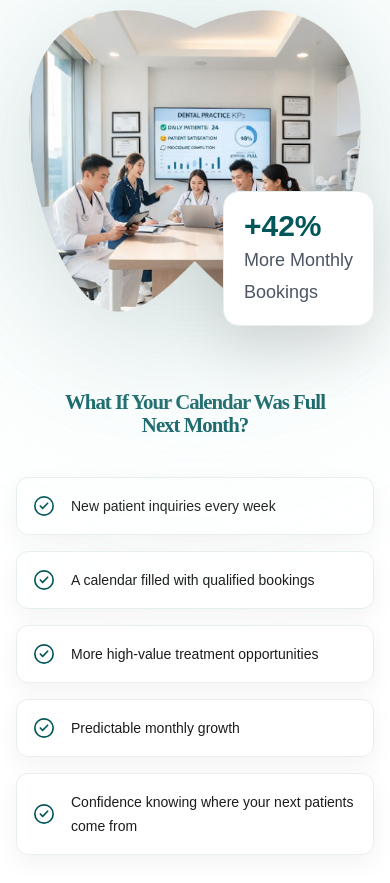
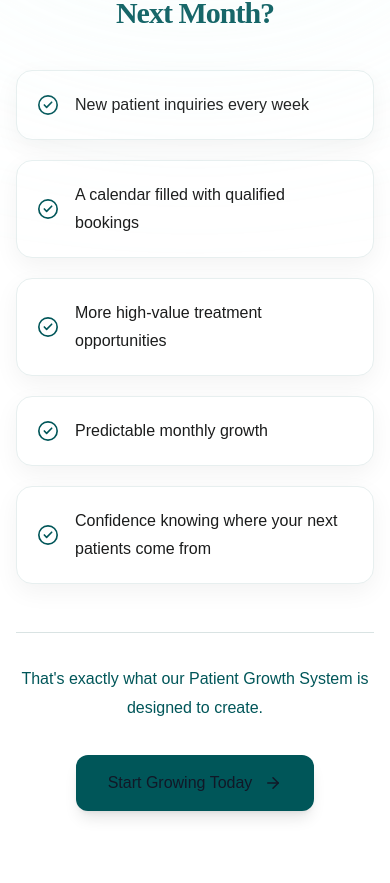
Before and after one commit to pranitha1404/dentalflow, a Next.js app: page / in a window 390 px wide. Shown: the part 4741-5624 px from the top of the page. Built offline with nearby package versions, Linux system fonts and the light colour scheme.

Commit message:
Fix mobile typography and responsive headings

```diff
--- a/app/globals.css
+++ b/app/globals.css
@@ -50,7 +50,6 @@ body {
   width: 100%;
   min-width: 320px;
   overflow-x: hidden;
-
   -webkit-font-smoothing: antialiased;
   -moz-osx-font-smoothing: grayscale;
   text-rendering: optimizeLegibility;
@@ -229,50 +228,47 @@ button {
   }
 
   body {
-    font-size: 18px;
+    font-size: 16px;
     line-height: 1.7;
   }
 
   h1 {
-    font-size: 42px !important;
+    font-size: 16px !important;
     line-height: 1.15 !important;
   }
 
   h2 {
-    font-size: 38px !important;
+    font-size: 30px !important;
     line-height: 1.15 !important;
   }
 
   h3 {
-    font-size: 30px !important;
+    font-size: 16px !important;
     line-height: 1.2 !important;
   }
 
   h4 {
-    font-size: 24px !important;
+    font-size: 20px !important;
+    line-height: 1.25 !important;
   }
 
   h5 {
-    font-size: 20px !important;
+    font-size: 18px !important;
   }
 
   h6 {
-    font-size: 18px !important;
+    font-size: 16px !important;
   }
 
-  p {
-    font-size: 18px !important;
-    line-height: 1.8 !important;
-  }
-
+  p,
   li {
-    font-size: 18px !important;
+    font-size: 16px !important;
     line-height: 1.8 !important;
   }
 
   button,
   a {
-    font-size: 18px !important;
+    font-size: 16px !important;
   }
 
   img {
--- a/app/layout.tsx
+++ b/app/layout.tsx
@@ -26,16 +26,16 @@ export default function RootLayout({
   return (
     <html
       lang="en"
-      className={`${geistSans.variable} ${geistMono.variable} h-full antialiased`}
+      className={`${geistSans.variable} ${geistMono.variable}`}
+      suppressHydrationWarning
     >
       <body
         className="
-          min-h-full
-          flex
-          flex-col
+          min-h-screen
           overflow-x-hidden
           bg-white
           text-[#111827]
+          antialiased
         "
       >
         {children}
--- a/components/CalendarSection.tsx
+++ b/components/CalendarSection.tsx
@@ -21,21 +21,22 @@ export default function CalendarSection() {
       "
     >
       <div className="max-w-[1240px] mx-auto px-4 sm:px-6 lg:px-8">
-        <div className="grid grid-cols-1 lg:grid-cols-[48%_52%] items-center gap-12 lg:gap-16">
+
+        <div className="grid grid-cols-1 lg:grid-cols-[50%_50%] items-center gap-12 lg:gap-20">
 
           {/* IMAGE SIDE */}
           <div className="order-1 flex justify-center lg:justify-start">
 
             <div className="relative">
 
-              {/* Glow follows image */}
+              {/* Glow */}
               <div
                 className="
                   absolute
                   inset-0
                   bg-[#DDF7F4]
                   rounded-full
-                  blur-[120px]
+                  blur-[140px]
                   opacity-70
                   scale-110
                 "
@@ -50,7 +51,7 @@ export default function CalendarSection() {
                   relative
                   z-10
                   w-full
-                  max-w-[280px]
+                  max-w-[320px]
                   sm:max-w-[420px]
                   md:max-w-[520px]
                   lg:max-w-[620px]
@@ -63,28 +64,27 @@ export default function CalendarSection() {
                 "
               />
 
-              {/* Floating Stat Card */}
+              {/* Floating Card */}
               <div
                 className="
                   absolute
                   z-20
-                  bottom-4
-                  right-0
-                  sm:right-4
+                  bottom-10
+                  right-6
                   bg-white
-                  rounded-2xl
+                  rounded-3xl
                   border
                   border-[#E7EFEF]
-                  shadow-[0_20px_60px_rgba(0,0,0,0.12)]
-                  px-5
-                  py-4
+                  shadow-[0_25px_60px_rgba(0,0,0,0.12)]
+                  px-6
+                  py-5
                 "
               >
-                <h3 className="text-[#005659] text-[28px] font-bold">
+                <h3 className="text-[#005659] text-[40px] font-bold leading-none">
                   +42%
                 </h3>
 
-                <p className="text-[13px] text-[#4B5563] leading-5">
+                <p className="text-[14px] text-[#4B5563] leading-6 mt-2">
                   More Monthly
                   <br />
                   Bookings
@@ -98,37 +98,34 @@ export default function CalendarSection() {
           {/* CONTENT SIDE */}
           <div className="order-2 text-center lg:text-left w-full">
 
-            {/* Heading */}
+            {/* HEADING */}
             <h2
-              className="text-[#005659] mb-8"
+              className="
+                text-[#005659]
+                mb-10
+                text-[32px]
+                sm:text-[42px]
+                md:text-[54px]
+                lg:text-[62px]
+              "
               style={{
                 fontFamily: "Namdhinggo",
                 fontWeight: 600,
-                lineHeight: "1.1",
+                lineHeight: "1.05",
                 letterSpacing: "-1px",
               }}
             >
-              <span
-                className="block whitespace-nowrap"
-                style={{
-                  fontSize: "clamp(1.3rem,4vw,3.875rem)",
-                }}
-              >
+              <span className="block">
                 What If Your Calendar Was Full
               </span>
 
-              <span
-                className="block"
-                style={{
-                  fontSize: "clamp(1.3rem,4vw,3.875rem)",
-                }}
-              >
+              <span className="block">
                 Next Month?
               </span>
             </h2>
 
-            {/* Checklist */}
-            <div className="space-y-4 mt-10 mb-10 max-w-[560px] mx-auto lg:mx-0">
+            {/* CHECKLIST */}
+            <div className="space-y-5 mb-12 max-w-[560px] mx-auto lg:mx-0">
 
               {points.map((point, index) => (
                 <div
@@ -137,8 +134,8 @@ export default function CalendarSection() {
                     flex
                     items-center
                     gap-4
-                    p-4
-                    rounded-xl
+                    p-5
+                    rounded-2xl
                     bg-white
                     border
                     border-[#E7EFEF]
@@ -154,17 +151,18 @@ export default function CalendarSection() {
                     className="text-[#005659] flex-shrink-0"
                   />
 
-                  <span className="text-[14px] sm:text-[16px] text-[#1B1C1C] text-left leading-6">
+                  <span className="text-[16px] text-[#1B1C1C] text-left leading-7">
                     {point}
                   </span>
                 </div>
               ))}
+
             </div>
 
-            {/* CTA Area */}
+            {/* CTA */}
             <div className="border-t border-[#D9E3E3] pt-8 max-w-[560px] mx-auto lg:mx-0">
 
-              <p className="mb-6 text-[#005659] text-[15px] leading-7">
+              <p className="mb-8 text-[#005659] text-[16px] leading-7">
                 That's exactly what our Patient Growth System is designed to
                 create.
               </p>
@@ -174,20 +172,22 @@ export default function CalendarSection() {
                 <a
                   href="#pricing"
                   className="
-                    min-h-[54px]
+                    min-h-[56px]
                     px-8
                     flex
                     items-center
                     justify-center
                     gap-3
-                    rounded-[10px]
+                    rounded-xl
                     bg-[#005659]
                     text-white
                     text-[16px]
                     font-medium
                     shadow-lg
                     hover:bg-[#00484A]
-                    transition
+                    hover:scale-[1.02]
+                    transition-all
+                    duration-300
                   "
                 >
                   <span>Start Growing Today</span>
@@ -201,6 +201,7 @@ export default function CalendarSection() {
           </div>
 
         </div>
+
       </div>
     </section>
   );
--- a/components/FAQ.tsx
+++ b/components/FAQ.tsx
@@ -52,30 +52,30 @@ export default function FAQ() {
           {/* LEFT CONTENT */}
           <div className="text-center lg:text-left">
 
-            {/* HEADING */}
             <h2
               className="
                 text-[#106965]
                 mb-8
-                whitespace-nowrap
+                text-[34px]
+                sm:text-[42px]
+                md:text-[52px]
+                lg:text-[58px]
               "
               style={{
                 fontFamily: "Namdhinggo",
                 fontWeight: 600,
                 lineHeight: "1.1",
                 letterSpacing: "-1px",
-                fontSize: "clamp(1.35rem,4vw,3.6rem)",
               }}
             >
               Frequently Asked Questions
             </h2>
 
-            {/* DESCRIPTION */}
             <p
               className="
                 text-[#171C1F]
-                text-[15px]
-                sm:text-[16px]
+                text-[16px]
+                md:text-[17px]
                 leading-8
                 max-w-[380px]
                 mx-auto
@@ -87,7 +87,6 @@ export default function FAQ() {
               fit for your clinic? Let us help.
             </p>
 
-            {/* BUTTON */}
             <div className="flex justify-center lg:justify-start">
               <button
                 type="button"
@@ -102,6 +101,7 @@ export default function FAQ() {
                   px-8
                   py-4
                   text-[#29406B]
+                  text-[16px]
                   hover:bg-[#29406B]
                   hover:text-white
                   transition-all
@@ -145,7 +145,7 @@ export default function FAQ() {
                   }
                 `}
               >
-                <div className="p-6 md:p-8">
+                <div className="p-5 sm:p-6 md:p-8">
 
                   <div className="flex items-start gap-4">
 
@@ -174,9 +174,18 @@ export default function FAQ() {
                       )}
                     </div>
 
-                    <div className="flex-1">
+                    <div className="flex-1 min-w-0">
 
-                      <h3 className="text-[17px] md:text-[20px] font-semibold text-[#171C1F]">
+                      <h3
+                        className="
+                          text-[18px]
+                          sm:text-[20px]
+                          md:text-[22px]
+                          font-semibold
+                          text-[#171C1F]
+                          leading-[1.35]
+                        "
+                      >
                         {faq.question}
                       </h3>
 
@@ -192,7 +201,14 @@ export default function FAQ() {
                           }
                         `}
                       >
-                        <p className="text-[15px] md:text-[16px] leading-8 text-[#475569]">
+                        <p
+                          className="
+                            text-[15px]
+                            md:text-[16px]
+                            leading-7
+                            text-[#475569]
+                          "
+                        >
                           {faq.answer}
                         </p>
                       </div>
--- a/components/Hero.tsx
+++ b/components/Hero.tsx
@@ -52,9 +52,9 @@ export default function Hero() {
             <h1
               className="
                 text-[#10233A]
-                text-[28px]
-                sm:text-[38px]
-                md:text-[54px]
+                text-[38px]
+                sm:text-[46px]
+                md:text-[56px]
                 lg:text-[62px]
                 text-center
                 lg:text-left
@@ -63,21 +63,21 @@ export default function Hero() {
                 fontFamily: "Namdhinggo",
                 lineHeight: "1.15",
                 fontWeight: 600,
-                letterSpacing: "-1px",
+                letterSpacing: "-1.5px",
               }}
             >
-              <span className="block whitespace-nowrap">
+              <span className="block">
                 Fill Your Empty Dental
               </span>
 
-              <span className="block whitespace-nowrap">
+              <span className="block">
                 Chairs With{" "}
                 <span className="text-[#0B766E]">
                   20–40 New
                 </span>
               </span>
 
-              <span className="block whitespace-nowrap">
+              <span className="block">
                 <span className="text-[#0B766E]">
                   Patients
                 </span>{" "}
```
